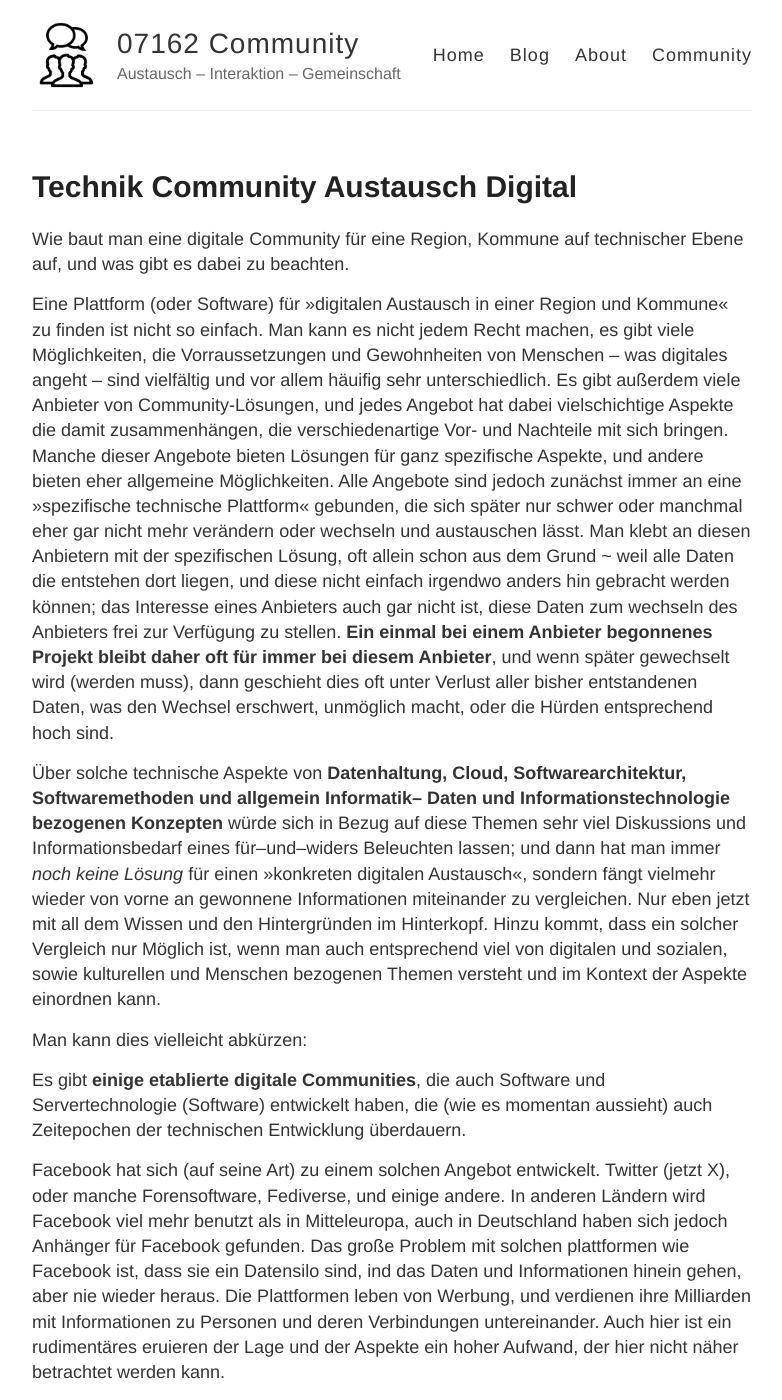
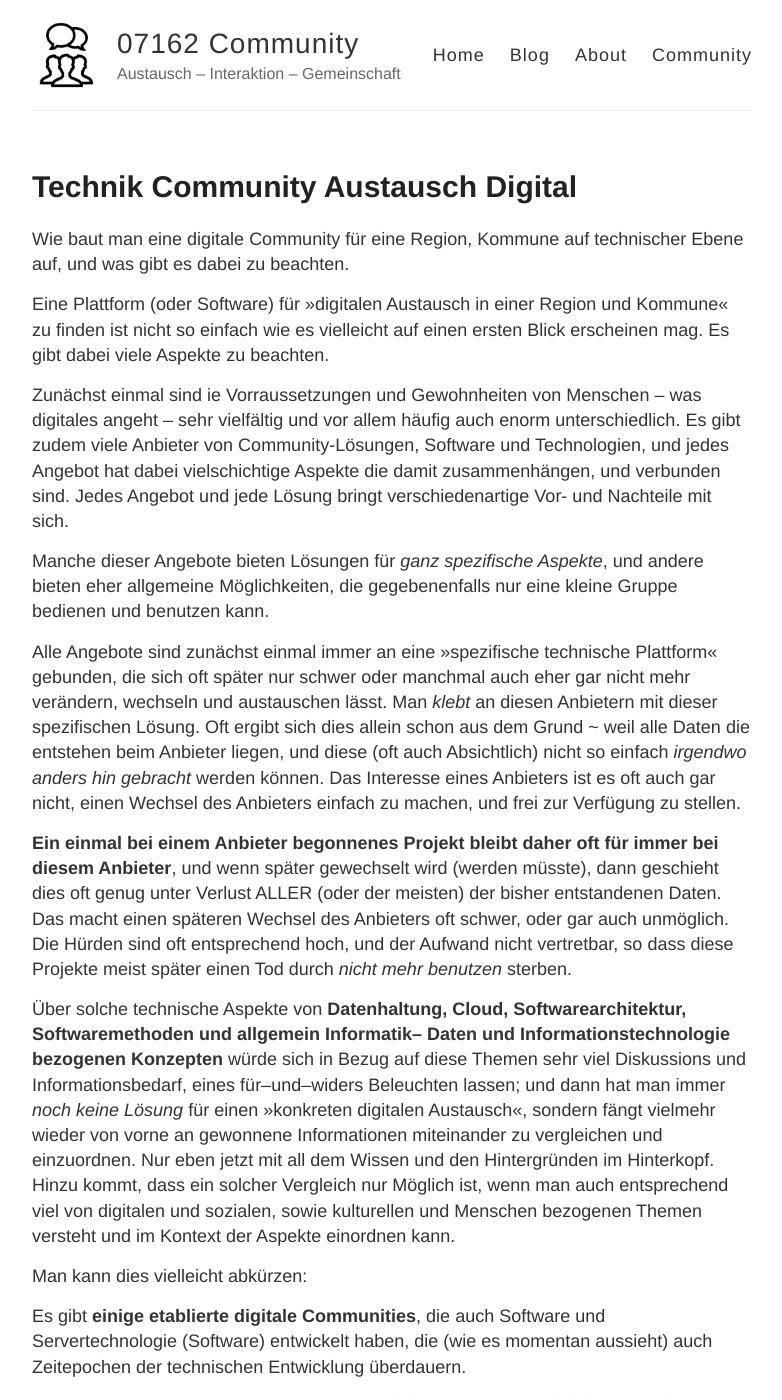
Before and after one commit to filstal/gingen, a Jekyll site: the page built from _posts/2024-09-09-technik-community-austausch-digital.md, in a window 1280 px wide and 1400 px high. Shown: the whole window, without its empty margins (248-1030 px from the left). Built offline with Jekyll 4.4.1, drawn with Linux system fonts in a browser that asks for light colours; our own code applies the rules of GitHub Pages for plain Markdown files; some of the changed text lies outside the part shown.

Commit message:
Update 2024-09-09-technik-community-austausch-digital.md

```diff
--- a/_posts/2024-09-09-technik-community-austausch-digital.md
+++ b/_posts/2024-09-09-technik-community-austausch-digital.md
@@ -1,8 +1,16 @@
 Wie baut man eine digitale Community für eine Region, Kommune auf technischer Ebene auf, und was gibt es dabei zu beachten.
 
-Eine Plattform (oder Software) für »digitalen Austausch in einer Region und Kommune« zu finden ist nicht so einfach. Man kann es nicht jedem Recht machen, es gibt viele Möglichkeiten, die Vorraussetzungen und Gewohnheiten von Menschen – was digitales angeht – sind vielfältig und vor allem häuifig sehr unterschiedlich. Es gibt außerdem viele Anbieter von Community-Lösungen, und jedes Angebot hat dabei vielschichtige Aspekte die damit zusammenhängen, die verschiedenartige Vor- und Nachteile mit sich bringen. Manche dieser Angebote bieten Lösungen für ganz spezifische Aspekte, und andere bieten eher allgemeine Möglichkeiten. Alle Angebote sind jedoch zunächst immer an eine »spezifische technische Plattform« gebunden, die sich später nur schwer oder manchmal eher gar nicht mehr verändern oder wechseln und austauschen lässt. Man klebt an diesen Anbietern mit der spezifischen Lösung, oft allein schon aus dem Grund ~ weil alle Daten die entstehen dort liegen, und diese nicht einfach irgendwo anders hin gebracht werden können; das Interesse eines Anbieters auch gar nicht ist, diese Daten zum wechseln des Anbieters frei zur Verfügung zu stellen. **Ein einmal bei einem Anbieter begonnenes Projekt bleibt daher oft für immer bei diesem Anbieter**, und wenn später gewechselt wird (werden muss), dann geschieht dies oft unter Verlust aller bisher entstandenen Daten, was den Wechsel erschwert, unmöglich macht, oder die Hürden entsprechend hoch sind.
+Eine Plattform (oder Software) für »digitalen Austausch in einer Region und Kommune« zu finden ist nicht so einfach wie es vielleicht auf einen ersten Blick erscheinen mag. Es gibt dabei viele Aspekte zu beachten.
 
-Über solche technische Aspekte von **Datenhaltung, Cloud, Softwarearchitektur, Softwaremethoden und allgemein Informatik– Daten und Informationstechnologie bezogenen Konzepten** würde sich in Bezug auf diese Themen sehr viel Diskussions und Informationsbedarf eines für–und–widers Beleuchten lassen; und dann hat man immer *noch keine Lösung* für einen »konkreten digitalen Austausch«, sondern fängt vielmehr wieder von vorne an gewonnene Informationen miteinander zu vergleichen. Nur eben jetzt mit all dem Wissen und den Hintergründen im Hinterkopf. Hinzu kommt, dass ein solcher Vergleich nur Möglich ist, wenn man auch entsprechend viel von digitalen und sozialen, sowie kulturellen und Menschen bezogenen Themen versteht und im Kontext der Aspekte einordnen kann.
+Zunächst einmal sind ie Vorraussetzungen und Gewohnheiten von Menschen – was digitales angeht – sehr vielfältig und vor allem häufig auch enorm unterschiedlich. Es gibt zudem viele Anbieter von Community-Lösungen, Software und Technologien, und jedes Angebot hat dabei vielschichtige Aspekte die damit zusammenhängen, und verbunden sind. Jedes Angebot und jede Lösung bringt verschiedenartige Vor- und Nachteile mit sich.
+
+Manche dieser Angebote bieten Lösungen für *ganz spezifische Aspekte*, und andere bieten eher allgemeine Möglichkeiten, die gegebenenfalls nur eine kleine Gruppe bedienen und benutzen kann.
+
+Alle Angebote sind zunächst einmal immer an eine »spezifische technische Plattform« gebunden, die sich oft später nur schwer oder manchmal auch eher gar nicht mehr verändern, wechseln und austauschen lässt. Man *klebt* an diesen Anbietern mit dieser spezifischen Lösung. Oft ergibt sich dies allein schon aus dem Grund ~ weil alle Daten die entstehen beim Anbieter liegen, und diese (oft auch Absichtlich) nicht so einfach *irgendwo anders hin gebracht* werden können. Das Interesse eines Anbieters ist es oft auch gar nicht, einen Wechsel des Anbieters einfach zu machen, und frei zur Verfügung zu stellen.
+
+**Ein einmal bei einem Anbieter begonnenes Projekt bleibt daher oft für immer bei diesem Anbieter**, und wenn später gewechselt wird (werden müsste), dann geschieht dies oft genug unter Verlust ALLER (oder der meisten) der bisher entstandenen Daten. Das macht einen späteren Wechsel des Anbieters oft schwer, oder gar auch unmöglich. Die Hürden sind oft entsprechend hoch, und der Aufwand nicht vertretbar, so dass diese Projekte meist später einen Tod durch *nicht mehr benutzen* sterben.
+
+Über solche technische Aspekte von **Datenhaltung, Cloud, Softwarearchitektur, Softwaremethoden und allgemein Informatik– Daten und Informationstechnologie bezogenen Konzepten** würde sich in Bezug auf diese Themen sehr viel Diskussions und Informationsbedarf, eines für–und–widers Beleuchten lassen; und dann hat man immer *noch keine Lösung* für einen »konkreten digitalen Austausch«, sondern fängt vielmehr wieder von vorne an gewonnene Informationen miteinander zu vergleichen und einzuordnen. Nur eben jetzt mit all dem Wissen und den Hintergründen im Hinterkopf. Hinzu kommt, dass ein solcher Vergleich nur Möglich ist, wenn man auch entsprechend viel von digitalen und sozialen, sowie kulturellen und Menschen bezogenen Themen versteht und im Kontext der Aspekte einordnen kann.
 
 Man kann dies vielleicht abkürzen:
 
@@ -19,11 +27,11 @@ Zu diesem Meiden gehört auch Instagram, und es gehört Whatsapp ebenso dazu. Wi
 Dann gibt es außerdem zudem noch die etablierte »Verwirrende Vorstellung« in den digitalen Methoden, dass Messenger eine geeignete Methode seien, um eine digitale Öffentlichkeit zu schaffen und diese öffentliche Kultur damit zu pflegen. *Wobei »digitale Öffentlichkeit« für sich genommen schon ein weitläufiger Bereich wäre, über den man erstmal reden müsste, um das einzuordnen.*
 **Messenger sind KEINE Tools für demokratisch orientierte öffentliche Interaktion**, sondern vielmehr eine **private-Interaktion** ,die ja eben gerade **NICHT-ÖFFENTLICH** ist; und dies ja auch so sein soll. Messenger fallen also in eine ganz andere Kategorie, als digitale Methoden des digitalen öffentlichen Austauschs. Und dann gibt es noch so etwas wie "digitale Privatheit"; und immer noch die selbe Frage von oben »Was ist die digitale Öffentlichkeit überhaupt?».
 
-## Um das ganze abzukürzen,
-
-denn über diese Aspekte würde sich noch sehr viel mehr erzählen lassen:
+All das gesagte mit einbezogen, und Aspekte betrachtet, hat sich eine Möglichkeit ergeben.
 
 In einigen Bereichen und Gruppen der Gesellschaft hat sich die [Plattform DISCORD](https://de.wikipedia.org/wiki/Discord) etabliert und wird dort seit vielen Jahren erfolgreich eingesetzt.
+
+## Discord
 
 **Discord** hat – aus einigen Betrachtungen heraus *einige Nachteile* –, jedoch aus anderen Betrachtungen angeschaut **sehr viele Vorteile**.
 
```
Also changed, not shown: other parts of _posts/2024-09-09-technik-community-austausch-digital.md (+1 -1 lines).
